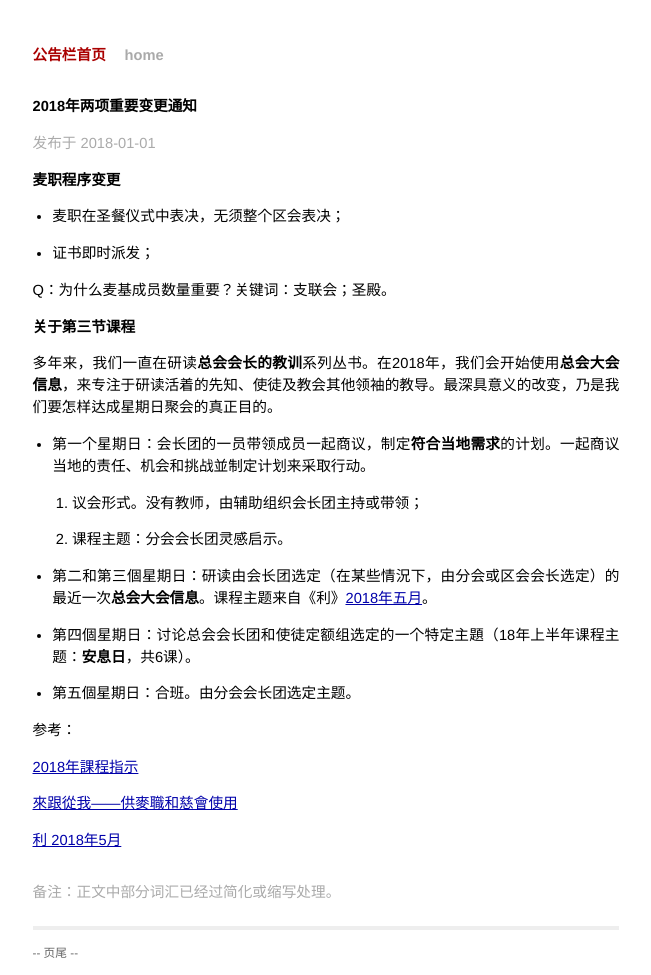
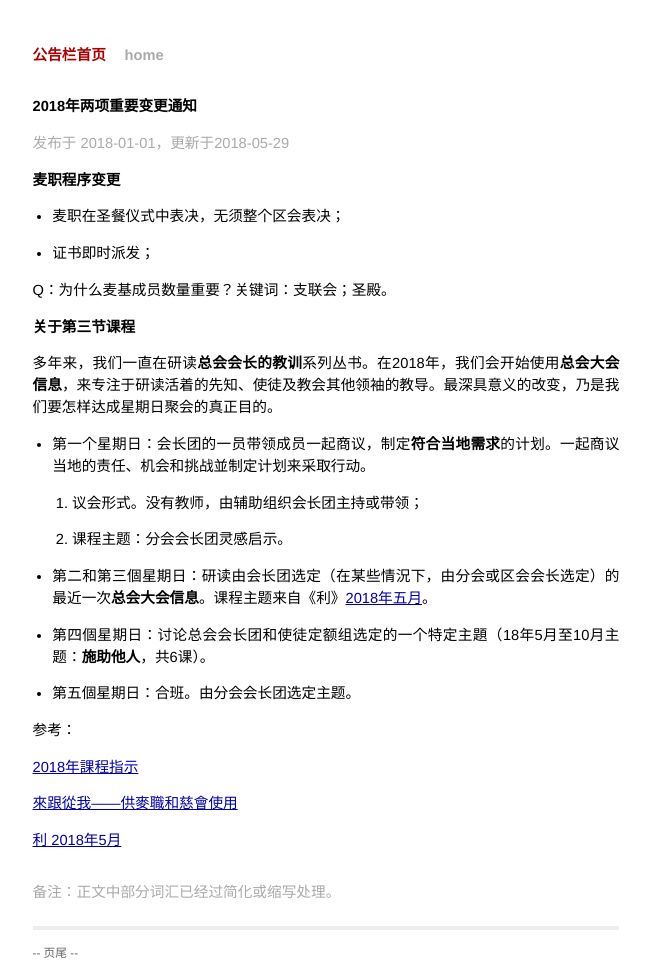
Before and after one commit to lewisse/lewisse.github.io, a Jekyll site: the page built from _posts/2018-01-01-what-is-new-in-2018.md, in a window 1280 px wide. Shown: the whole page, without its empty margins (314-965 px from the left). Built offline with Jekyll 4.4.1, drawn with Linux system fonts in a browser that asks for light colours; Markdown is read by kramdown in place of the engine named in the settings.

Commit message:
Update topic every 4th Sunday

```diff
--- a/_posts/2018-01-01-what-is-new-in-2018.md
+++ b/_posts/2018-01-01-what-is-new-in-2018.md
@@ -2,12 +2,13 @@
 layout: post
 title: 2018年两项重要变更通知
 date: 2018-01-01
+edit: 2018-05-29
 ---
 
 {{ page.title }}
 ================
 
-<p class="meta">发布于 {{ page.date | date: "%Y-%m-%d" }}</p>
+<p class="meta">发布于 {{ page.date | date: "%Y-%m-%d" }}，更新于{{ page.edit | date: "%Y-%m-%d" }}</p>
 
 # 麦职程序变更
 
@@ -29,7 +30,7 @@ Q：为什么麦基成员数量重要？关键词：支联会；圣殿。
 
 - 第二和第三個星期日：研读由会长团选定（在某些情況下，由分会或区会会长选定）的最近一次**总会大会信息**。课程主题来自《利》[2018年五月](https://www.lds.org/liahona/2018/05?lang=zho)。
 
-- 第四個星期日：讨论总会会长团和使徒定额组选定的一个特定主題（18年上半年课程主题：**安息日**，共6课）。
+- 第四個星期日：讨论总会会长团和使徒定额组选定的一个特定主題（18年5月至10月主题：**施助他人**，共6课）。
 
 - 第五個星期日：合班。由分会会长团选定主题。
 
```
